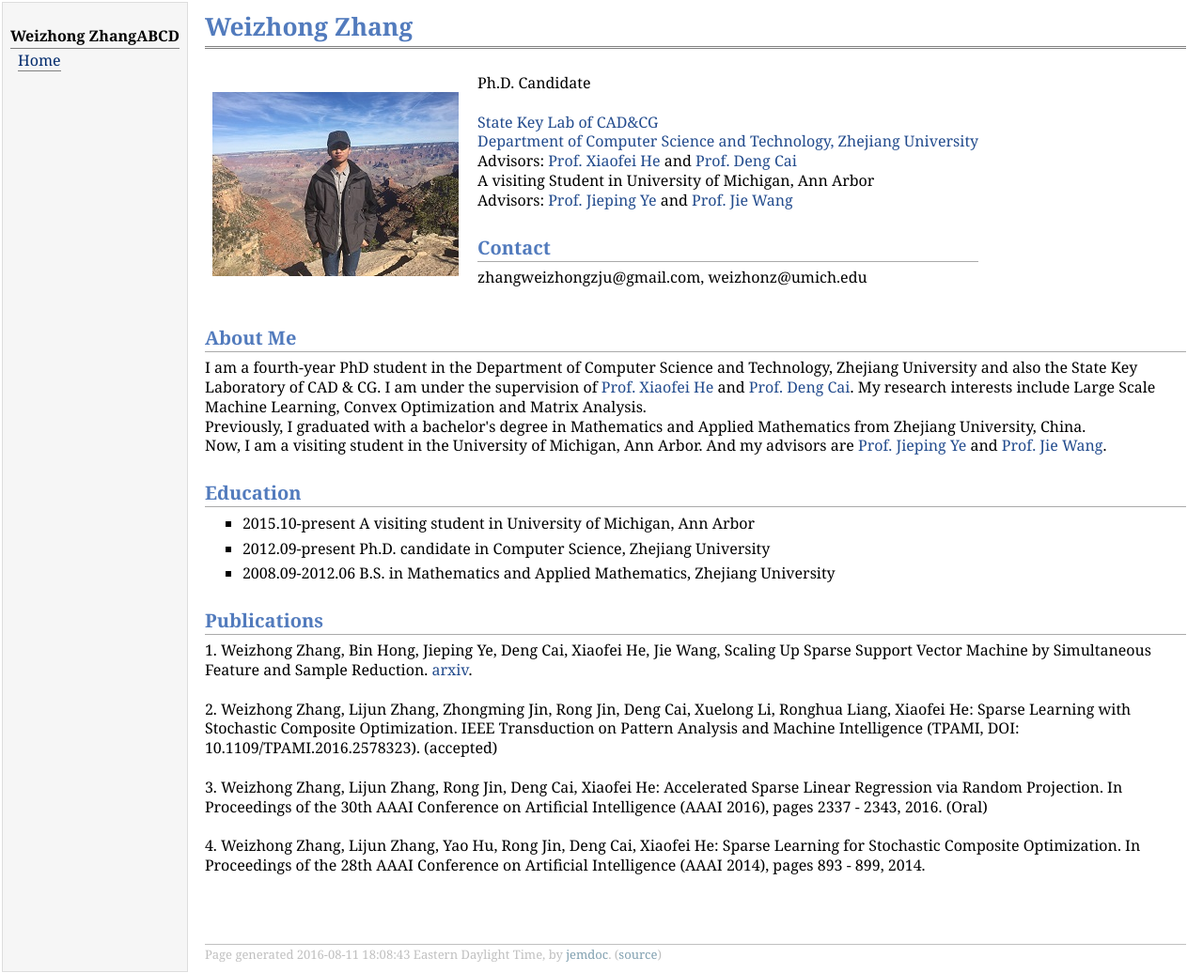
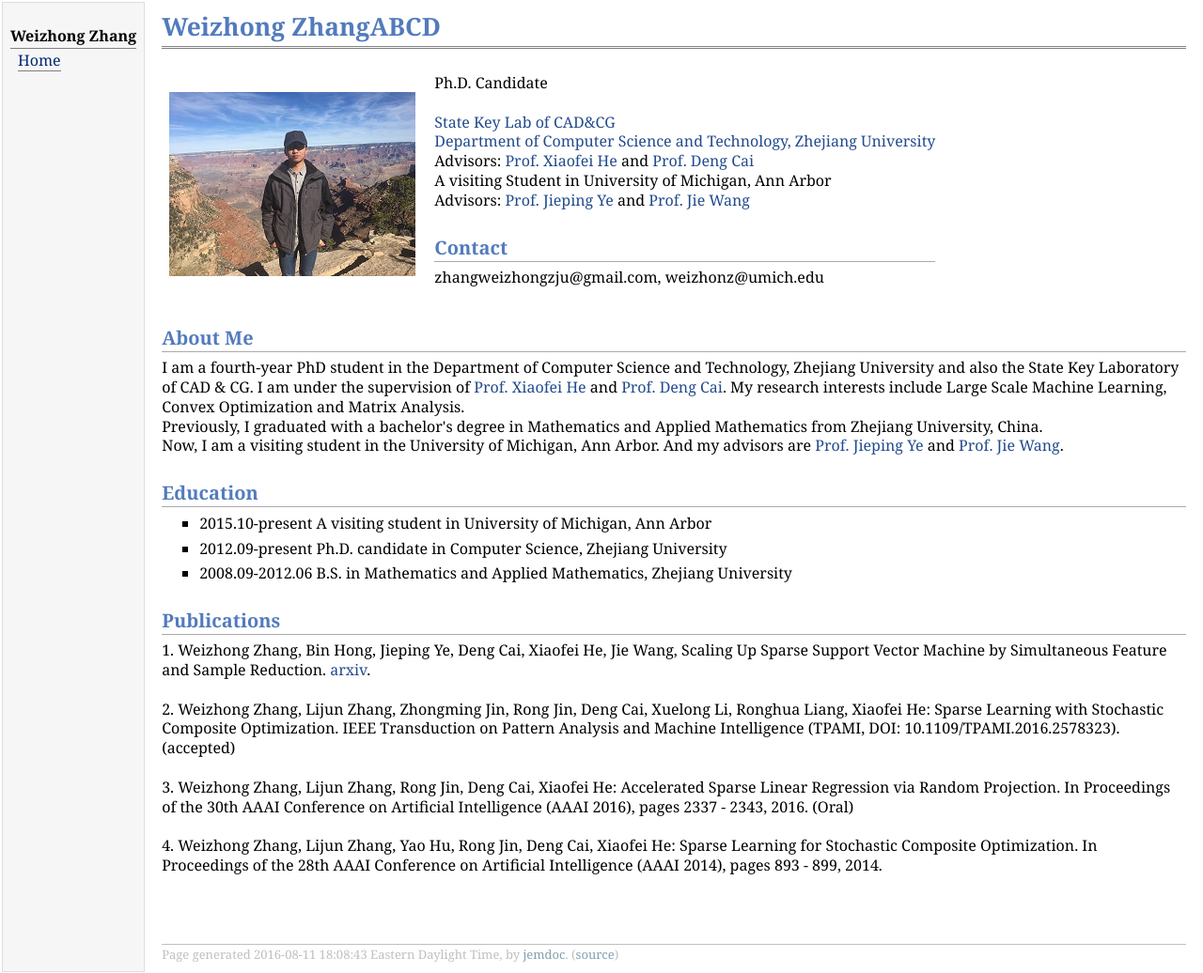
Before and after one commit to weizhonz/weizhonz.github.io, a plain HTML site: page index.html in a window 1280 px wide. Shown: the whole page at 94% size. Drawn offline with Linux system fonts and the light colour scheme.

Commit message:
Update index.html

```diff
--- a/index.html
+++ b/index.html
@@ -12,12 +12,12 @@
 <table summary="Table for page layout." id="tlayout">
 <tr valign="top">
 <td id="layout-menu">
-<div class="menu-category">Weizhong ZhangABCD</div>
+<div class="menu-category">Weizhong Zhang</div>
 <div class="menu-item"><a href="index.html" class="current">Home</a></div>
 </td>
 <td id="layout-content">
 <div id="toptitle">
-<h1>Weizhong Zhang
+<h1>Weizhong ZhangABCD
 </h1>
 <div id="subtitle">
 </div>
```
